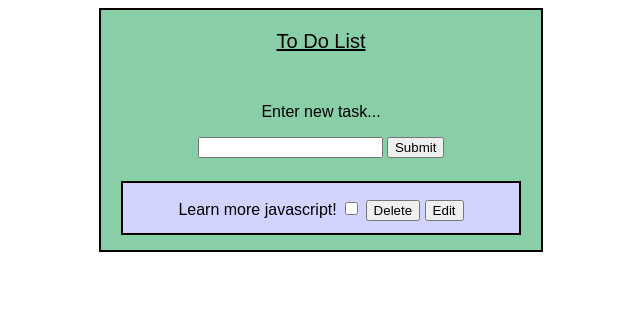
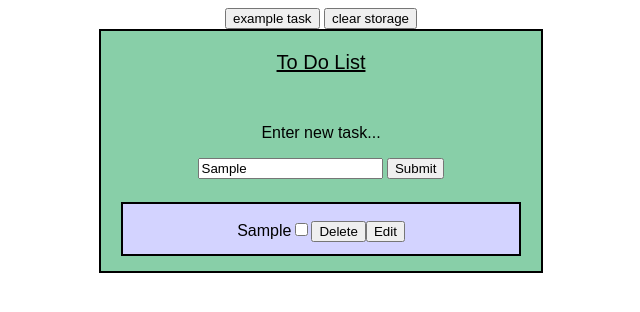
Before and after one commit to miko103/JS, a plain HTML site: page ToDoList/index.html in a window 1280 px wide. Both pictures are taken after typing "Sample" into the empty fields and a click on the button "Submit". Shown: the whole page, without its empty margins (319-959 px from the left). Drawn offline with Linux system fonts and the light colour scheme.

Commit message:
updated code

```diff
--- a/ToDoList/index.html
+++ b/ToDoList/index.html
@@ -1,11 +1,15 @@
 <!DOCTYPE html>
 <html>
+
 <head>
     <script src="script.js" defer></script>
     <link rel="stylesheet" href=styles.css>
     <title>To Do List</title>
 </head>
-    <body class="body">
+
+<body class="body" onload="loadTasksFromStorage()">
+    <button onclick="createExampleTask()">example task</button>
+    <button onclick="localStorage.clear()">clear storage</button>
     <!--The main box div-->
     <div class="mainboxdiv">
         <div class="title">
@@ -18,15 +22,17 @@
         </div>
         <!--Add Tasks in div below--> <br>
         <div id="tasksDiv">
-                <!--Example Task-->
-                <div class="task" id="task">
+            <!--Example Task
+            <div class="task">
                 <p id="taskLabel">Learn more javascript!
-                        <input type="checkbox" id="doneCheckbox">
+                    <input type="checkbox" id="doneCheckbox" onclick="updateDoneStatus()">
                     <button id="deleteButton" onclick="deleteTask()">Delete</button>
                     <button id="editButton" onclick="editTask()">Edit</button>
                 </p>
             </div>
+            -->
         </div>
     </div>
 </body>
+
 </html>
--- a/ToDoList/script.js
+++ b/ToDoList/script.js
@@ -2,34 +2,109 @@ const taskNameInput = document.getElementById("tasknameinput")
 const submitNewTask = document.getElementById("submit")
 const tasksDiv = document.getElementById("tasksDiv")
 
+var taskid = 1
+
+class Task {
+    constructor(name,completed=false,id=localStorage.length+1){
+        this.name = name
+        this.completed = completed
+        this.id = id
+    }
+    changeName(newName){
+        this.name=newName
+    }
+    changeCompleted(){
+        if (this.completed == false){
+            this.completed = true
+        }
+        else if (this.completed == true){
+            this.completed == false
+        }
+    }
+    writeTaskToStorage(data){
+        localStorage.setItem(this.id, data)
+    }
+    deleteTask(){
+        localStorage.removeItem(this.id)
+    }
+}
 
 
-function loadTasksFromStorage(){
+function createTask(name,checked){
+    if (name){
+        var taskname = name
+    }
+    else{
+        var taskname = taskNameInput.value
+    }
 
+
+    let task = new Task(taskname)
+    build(task,checked)
+
+
+    if (task.completed == true){
+        var data = `${taskname}1`
+    }
+    else {
+        var data = `${taskname}0`
+    }
+    if(localStorage.getItem(data)===null) {
+        task.writeTaskToStorage(data)
+     }
 }
 
-function writeTaskToStorage(){
+function build(task,checked){
+    let div = document.createElement("div");
+    div.setAttribute("class", "task")
 
+    //label
+    let label = document.createElement("p")
+    label.textContent = task.name
+
+    //checkbox
+    let checkBox = document.createElement("input")
+    checkBox.setAttribute("type","checkbox")
+    checkBox.setAttribute("id","doneCheckbox")
+    checkBox.setAttribute("onclick", task.changeCompleted())
+    if (checked == 1){
+        checkBox.checked = true
+    }
+    else{
+        checkBox.checked = false
+    }
+
+    //delete button
+    let deleteButton = document.createElement("button")
+    deleteButton.setAttribute("onclick",task.deleteTask())
+    deleteButton.textContent = 'Delete'
+
+    //edit button
+    let editButton = document.createElement("button")
+    editButton.setAttribute("onclick", task.changeName())
+    editButton.textContent = "Edit"
+
+    //bundling it all together
+    label.appendChild(checkBox)
+    label.appendChild(deleteButton)
+    label.appendChild(editButton)
+    div.appendChild(label)
+    tasksDiv.append(div)
 }
 
-function createTask(){
-    let taskname = taskNameInput.value
-    taskNameInput.value = ""
-    console.log(taskname)
-    let task = document.createElement("div")
-    //task.addEventListener()
-    //task.innerHTML =
 
-
-    tasksDiv.appendChild(task)
+function createExampleTask(){
+    let taskname = "example task"
+    createTask(taskname)
 }
 
-function deleteTask(task){
-
+function loadTasksFromStorage(){
+    for (let i=1; i < localStorage.length;i++){
+        console.log(localStorage)
+        stored_t_data = localStorage[i]
+        console.log(stored_t_data)
+        parsed_data = [stored_t_data.substr(0, stored_t_data.length - 1), stored_t_data.substr(stored_t_data.length - 1)]
+        build(parsed_data[0], parsed_data[1])
+        console.log(`task with name ${parsed_data[0]} created`)
+    }
 }
-function editTask(task){
-
-}
-function checkIfTicked(task){
-
-}
```
Also changed, not shown: ToDoList/classtest.js (added, +27 -0 lines). Lines whose indentation alone changed are shown as unchanged.
